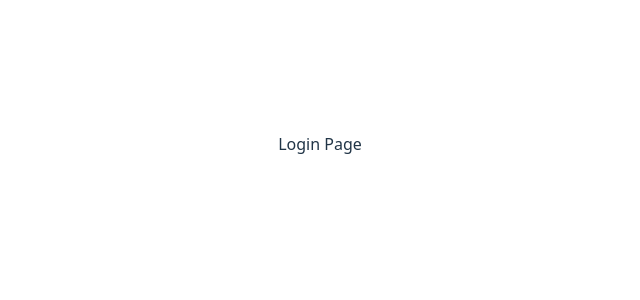
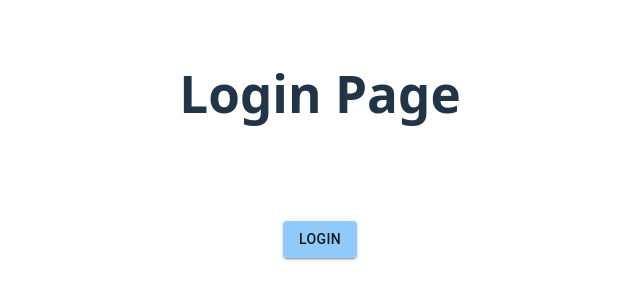
Before and after one commit to ooixs/webforum, a React (Vite) app: page / in a window 1280 px wide. Shown: the part 256-556 px from the top of the page, without its empty margins (320-960 px from the left). Built offline with nearby package versions, Linux system fonts and the light colour scheme.

Commit message:
Updated Themes

```diff
--- a/src/App.tsx
+++ b/src/App.tsx
@@ -8,12 +8,18 @@ import PostPage from "./pages/PostPage";
 import Register from "./pages/Register";
 import ReplyPage from "./pages/ReplyPage";
 import TopicPage from "./pages/TopicPage";
-import { BrowserRouter, Route, Routes} from "react-router-dom";
+import { BrowserRouter, Route, Routes } from "react-router-dom";
 import { createTheme, ThemeProvider } from "@mui/material/styles";
-import { blue, orange } from "@mui/material/colors";
+
+const darkTheme = createTheme({
+  palette: {
+    mode: "dark",
+  },
+});
 
 function App() {
   return (
+    <ThemeProvider theme={darkTheme}>
       <div className="App">
         <BrowserRouter>
           <Routes>
@@ -23,6 +29,7 @@ function App() {
           </Routes>
         </BrowserRouter>
       </div>
+    </ThemeProvider>
   );
 }
 
--- a/src/pages/Login.tsx
+++ b/src/pages/Login.tsx
@@ -1,7 +1,24 @@
 import React from "react";
+import {
+  Button,
+  Card,
+  CardContent,
+  Fade,
+  Typography,
+  TextField,
+} from "@mui/material";
 
 function Login() {
-  return <div>Login Page</div>;
+  return (
+    <div>
+      <h1>Login Page</h1>
+      <TextField id="user-login" label="username" variant="outlined" />
+      <br />
+      <Button sx={{ mt: "10px" }} variant="contained">
+        Login
+      </Button>
+    </div>
+  );
 }
 
 export default Login;
```
Lines whose indentation alone changed are shown as unchanged.
